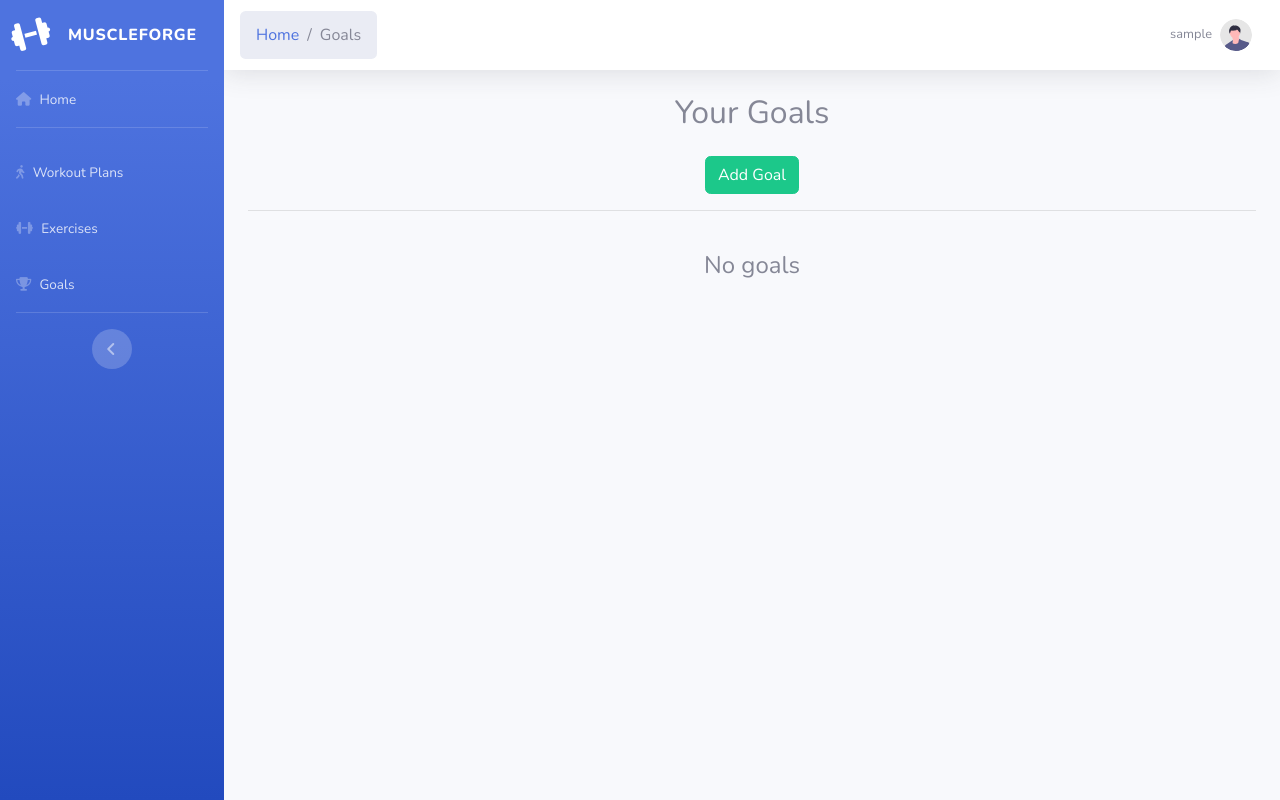
After one commit to SlavicPixel/muscleforge, a Django app: page /goals/ in a window 1280 px wide. The commit adds this page. Run offline with Django 5.2, Linux system fonts and the light colour scheme; the visitor is signed in with stand-in values (Sample User, id 1); data that the repository does not hold is empty; some libraries are stand-ins or nearby versions.

Commit message:
Added views for goal model, other minor changes

```diff
--- a/muscleforgeproject/muscleforge/models.py
+++ b/muscleforgeproject/muscleforge/models.py
@@ -45,7 +45,11 @@ class ExerciseInSession(models.Model):
 
 class Goal(models.Model):
     user = models.ForeignKey(User, on_delete=models.CASCADE)
+    title = models.CharField(max_length=100, blank=True, null=True)
     description = models.TextField()
     start_date = models.DateField()
     end_date = models.DateField()
     status = models.BooleanField(default=False)
+
+    def get_absolute_url(self):
+        return reverse("goal-detail", kwargs={"pk": self.pk})
--- a/muscleforgeproject/muscleforge/templates/muscleforge/base.html
+++ b/muscleforgeproject/muscleforge/templates/muscleforge/base.html
@@ -63,6 +63,9 @@
                 <a class="nav-link" href="{% url "exercise-list" %}">
                     <i class="fa-solid fa-dumbbell"></i>
                     <span>Exercises</span></a>
+                <a class="nav-link" href="{% url "goal-list" %}">
+                    <i class="fa-solid fa-trophy"></i>
+                    <span>Goals</span></a>
             </li>
 
 
--- a/muscleforgeproject/muscleforge/templates/muscleforge/exercise_list.html
+++ b/muscleforgeproject/muscleforge/templates/muscleforge/exercise_list.html
@@ -24,7 +24,7 @@
             <td>{{ exercise.exercise_type }}</td>
             <td>{{ exercise.equipment_needed }}</td>
             <td>
-              <a class="btn btn-secondary btn-sm" href="{% url 'exercise-update' exercise.id %}">Update</a>
+              <a class="btn btn-primary btn-sm" href="{% url 'exercise-update' exercise.id %}">Update</a>
               <a class="btn btn-danger btn-sm " href="{% url 'exercise-delete' exercise.id %}">Delete</a>
             </td>
           </tr>
--- /dev/null
+++ b/muscleforgeproject/muscleforge/templates/muscleforge/goal_list.html
@@ -0,0 +1,36 @@
+{% extends "muscleforge/base.html" %}
+{% block content %}
+    <div class="container">
+      <h2 class="text-center">Your Goals</h2>
+      <div class="text-center">
+        <a href="{% url 'goal-new' %}" class="btn btn-success mt-3">Add Goal</a>
+      </div>
+      <hr class="hr" />
+      <div class="row">
+          {% if goals %}
+            {% for goal in goals %}
+                <div class="col-md-4">
+                  <div class="card mt-4" style="width: 18rem;">
+                    <div class="card-body">
+                      {% if goal.title %}
+                        <h5 class="card-title"><a href="{% url 'goal-detail' goal.id %}" class="text-decoration-none">{{ goal.title }}</a></h5>
+                      {% endif %}
+                      <h6 class="card-subtitle mb-2 text-muted"><a href="{% url 'goal-detail' goal.id %}">{{ goal.start_date }} - {{ goal.end_date }}</a></h6>
+                      {% if goal.status %}
+                        <p class="card-text">Status: <span class="text-success">Completed</span></p>
+                    {% else %}
+                        <p class="card-text">Status: <span class="text-danger">Not Completed</span></small></p>
+                    {% endif %}
+                  </div>
+                </div>
+              </div>
+            {% endfor %}
+            </div>
+          {% else %}
+            </div>
+            <div class="text-center">
+              <h4 class="mt-4">No goals</h4>
+            </div>
+          {% endif %}
+    </div>
+{% endblock content %}
--- a/muscleforgeproject/muscleforge/templates/muscleforge/workoutplan_detail.html
+++ b/muscleforgeproject/muscleforge/templates/muscleforge/workoutplan_detail.html
@@ -2,8 +2,8 @@
 
 {% block content %}
 <div class="container mt-4">
-    <h2>Workout Plan Details</h2>
     <div class="card">
+        <div class="card-header">Workout Plan Details</div>
         <div class="card-body">
             <h3 class="card-title">{{ workout_plan.title }}</h3>
             <p class="card-text"><strong>Start Date:</strong> {{ workout_plan.start_date|date:"F d, Y" }}</p>
--- a/muscleforgeproject/muscleforge/templates/muscleforge/workoutsession_detail.html
+++ b/muscleforgeproject/muscleforge/templates/muscleforge/workoutsession_detail.html
@@ -2,8 +2,8 @@
 
 {% block content %}
 <div class="container mt-4">
-    <h2>Workout Session Details</h2>
     <div class="card">
+      <div class="card-header">Workout Session Details</div>
       <div class="card-body">
           <h3 class="card-title">Session on {{ workout_session.date|date:"F d, Y" }}</h3>
           <p class="card-text"><strong>Workout Plan:</strong> {{ workout_session.workout_plan }}</p>
@@ -12,7 +12,7 @@
           <a href="{% url 'workoutsession-delete' workoutplan_pk=workout_session.workout_plan.id session_pk=workout_session.id %}" class="btn btn-danger btn-sm">Delete Session</a>
       </div>
     </div>
-    <table class="table">
+    <table class="table mt-4">
         <thead>
           <tr>
             <th scope="col">Exercise</th>
--- a/muscleforgeproject/muscleforge/urls.py
+++ b/muscleforgeproject/muscleforge/urls.py
@@ -15,7 +15,12 @@ from .views import (
     WorkoutSessionCreateView,
     WorkoutSessionDetailView,
     WorkoutSessionUpdateView,
-    WorkoutSessionDeleteView
+    WorkoutSessionDeleteView,
+    GoalListView,
+    GoalDetailView,
+    GoalCreateView,
+    GoalUpdateView,
+    GoalDeleteView
 )
 
 urlpatterns = [
@@ -33,6 +38,11 @@ urlpatterns = [
     path('workoutplans/<int:workoutplan_pk>/workoutsession/<int:session_pk>/', WorkoutSessionDetailView.as_view(), name="workoutsession-detail"),
     path('workoutplans/<int:workoutplan_pk>/workoutsession/<int:session_pk>/update', WorkoutSessionUpdateView.as_view(), name="workoutsession-update"),
     path('workoutplans/<int:workoutplan_pk>/workoutsession/<int:session_pk>/delete', WorkoutSessionDeleteView.as_view(), name="workoutsession-delete"),
+    path('goals/', GoalListView.as_view(), name="goal-list"),
+    path('goals/new', GoalCreateView.as_view(), name="goal-new"),
+    path('goals/<int:pk>/', GoalDetailView.as_view(), name="goal-detail"),
+    path('goals/<int:pk>/update/', GoalUpdateView.as_view(), name="goal-update"),
+    path('goals/<int:pk>/delete/', GoalDeleteView.as_view(), name="goal-delete"),
 ]
 
 if settings.DEBUG:
--- a/muscleforgeproject/muscleforge/views.py
+++ b/muscleforgeproject/muscleforge/views.py
@@ -11,8 +11,8 @@ from django.views.generic import (
 from django.views.generic.base import TemplateResponseMixin, ContextMixin, View
 from django.views.generic.edit import ModelFormMixin
 from django.contrib.auth.mixins import LoginRequiredMixin, UserPassesTestMixin
-from .models import WorkoutPlan, Exercise, WorkoutSession, ExerciseInSession
-from .forms import WorkoutPlanForm, WorkoutSessionForm, ExerciseInSessionFormSet
+from .models import WorkoutPlan, Exercise, WorkoutSession, ExerciseInSession, Goal
+from .forms import WorkoutPlanForm, WorkoutSessionForm, ExerciseInSessionFormSet, GoalForm
 from datetime import timedelta
 
 def home(request):
@@ -129,7 +129,7 @@ class WorkoutPlanDetailView(LoginRequiredMixin, UserPassesTestMixin, DetailView)
             return True
         return False
 
-class WorkoutPlanUpdateView(LoginRequiredMixin, UserPassesTestMixin, UpdateView): # dodati login reguired
+class WorkoutPlanUpdateView(LoginRequiredMixin, UserPassesTestMixin, UpdateView):
     model = WorkoutPlan
     form_class = WorkoutPlanForm
     context_object_name = 'workout_plan'
@@ -154,7 +154,7 @@ class WorkoutPlanUpdateView(LoginRequiredMixin, UserPassesTestMixin, UpdateView)
             return True
         return False
 
-class WorkoutPlanDeleteView(LoginRequiredMixin, UserPassesTestMixin, DeleteView): # dodati login reguired
+class WorkoutPlanDeleteView(LoginRequiredMixin, UserPassesTestMixin, DeleteView):
     model = WorkoutPlan
     success_url = '/workoutplans/'
 
@@ -343,5 +343,101 @@ class WorkoutSessionDetailView(LoginRequiredMixin, UserPassesTestMixin, DetailVi
             return True
         return False
 
+class GoalListView(LoginRequiredMixin, ListView):
+    model = Goal
+    context_object_name = 'goals'
+    ordering = ['start_date']
+
+    def get_queryset(self):
+        return self.model.objects.filter(user=self.request.user)
+
+    def get_context_data(self, **kwargs):
+        context = super().get_context_data(**kwargs)
+        context["breadcrumbs"] = [{'title': 'Goals'} ]
+        context["title"] = 'Goals'
+        return context
+
+class GoalDetailView(LoginRequiredMixin, UserPassesTestMixin, DetailView):
+    model = Goal
+    context_object_name = 'goal'
+
+    def get_context_data(self, **kwargs):
+        workoutplan = self.get_object()
+        context = super().get_context_data(**kwargs)
+        context["breadcrumbs"] = [
+            {'title': 'Goals', 'url': reverse_lazy('goal-list')},
+            {'title': 'Goal Details'}]
+        context['title'] = 'Goal Details'
+        return context
+
+    def test_func(self):
+        workout_plan = self.get_object()
+        if self.request.user.id == workout_plan.user.id:
+            return True
+        return False
+
+class GoalCreateView(LoginRequiredMixin, CreateView):
+    model = Goal
+    form_class = GoalForm
+
+    def form_valid(self, form):
+        form.instance.user = self.request.user
+        return super().form_valid(form)
+
+    def get_context_data(self, **kwargs):
+        context = super().get_context_data(**kwargs)
+        context["breadcrumbs"] = [
+            {'title': 'Goals', 'url': reverse_lazy('goal-list')},
+            {'title': 'Add Goal'}]
+        context["title"] = 'Add Goal'
+        context["action"] = 'Add'
+        return context
+
+class GoalUpdateView(LoginRequiredMixin, UserPassesTestMixin, UpdateView):
+    model = Goal
+    form_class = GoalForm
+
+    def form_valid(self, form):
+        form.instance.user = self.request.user
+        return super().form_valid(form)
+
+    def get_context_data(self, **kwargs):
+        goal = self.get_object()
+        context = super().get_context_data(**kwargs)
+        context["breadcrumbs"] = [
+            {'title': 'Goals', 'url': reverse_lazy('goal-list')},
+            {'title': 'Goal Details', 'url': reverse_lazy('goal-detail', kwargs={'pk': goal.id})},
+            {'title': 'Add Goal'}]
+        context["title"] = 'Add Goal'
+        context["action"] = 'Update'
+        return context
+
+    def test_func(self):
+        goal = self.get_object()
+        if self.request.user.id == goal.user.id:
+            return True
+        return False
+
+class GoalDeleteView(LoginRequiredMixin, UserPassesTestMixin, DeleteView):
+    model = Goal
+    success_url = '/goals/'
+
+    def get_context_data(self, **kwargs):
+        goal = self.get_object()
+        context = super().get_context_data(**kwargs)
+        context["breadcrumbs"] = [
+            {'title': 'Goals', 'url': reverse_lazy('goal-list')},
+            {'title': 'Goal Details', 'url': reverse_lazy('goal-detail', kwargs={'pk': goal.id})},
+            {'title': 'Delete Goal'}]
+        context["title"] = 'Delete Goal'
+        return context
+
+    def test_func(self):
+        goal = self.get_object()
+        if self.request.user.id == goal.user.id:
+            return True
+        return False
+
+
 def custom_404(request, exception):
     return render(request, 'muscleforge/404.html', status=404)
```
Also changed, not shown: muscleforgeproject/muscleforge/forms.py (+10 -1 lines), muscleforgeproject/muscleforge/templates/muscleforge/goal_confirm_delete.html (added, +16 -0 lines), muscleforgeproject/muscleforge/templates/muscleforge/goal_detail.html (added, +27 -0 lines), muscleforgeproject/muscleforge/templates/muscleforge/goal_form.html (added, +16 -0 lines), muscleforgeproject/muscleforge/migrations/0007_goal_title.py (added), muscleforgeproject/muscleforge/migrations/0008_alter_goal_title.py (added), muscleforgeproject/muscleforge/migrations/0009_alter_goal_title.py (added). Lines whose indentation alone changed are shown as unchanged.
